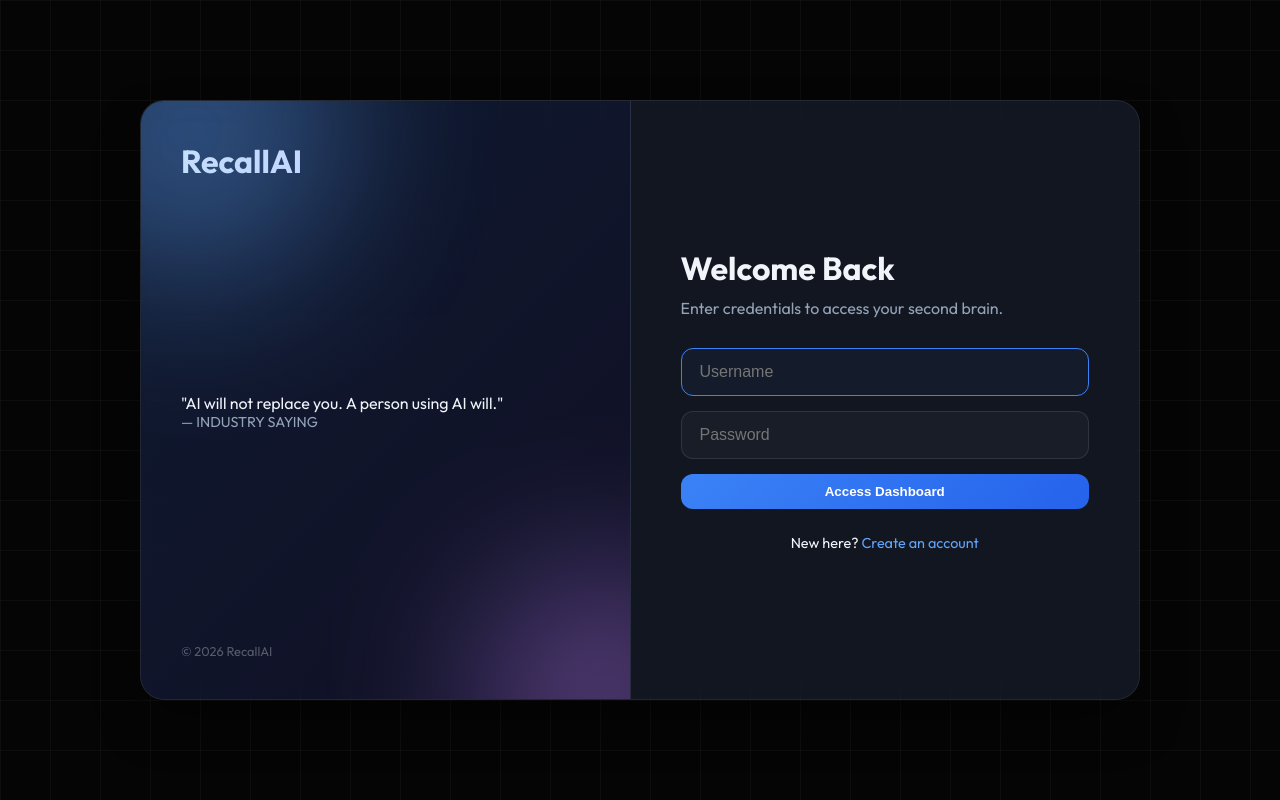
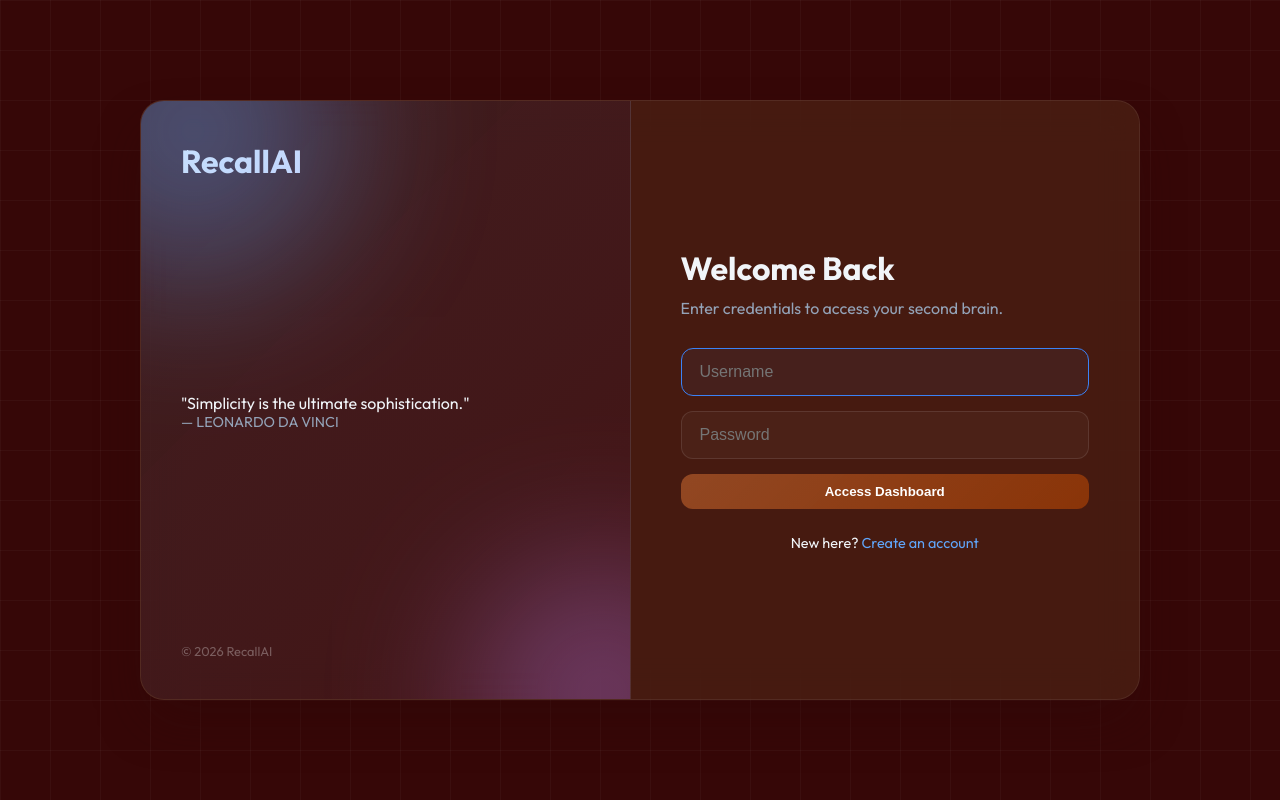
Before and after one commit to Abdul-Fathaah/Recall-AI, a Django app: page /login/ in a window 1280 px wide. Run offline with Django 4.2, Linux system fonts and the light colour scheme.

Commit message:
feat: add login page with new global styles and dynamic quotes.

```diff
--- a/rag_core_app/templates/login.html
+++ b/rag_core_app/templates/login.html
@@ -22,10 +22,12 @@
             </a>
 
             <div style="z-index: 1;">
-                <div class="quote-text">"AI will not replace you. A person using AI will."</div>
-                <div style="color: var(--text-muted); text-transform: uppercase; font-size: 0.9rem;">— Industry Saying
+                <div id="quote-text" class="quote-text">"AI will not replace you. A person using AI will."</div>
+                <div id="quote-author" style="color: var(--text-muted); text-transform: uppercase; font-size: 0.9rem;">—
+                    Industry Saying
                 </div>
             </div>
+            <script src="{% static 'js/auth_quotes.js' %}?v=1.0"></script>
 
             <div style="color: rgba(255,255,255,0.3); font-size: 0.8rem; z-index: 1;">&copy; 2026 RecallAI</div>
         </div>
--- a/static/css/style.css
+++ b/static/css/style.css
@@ -3,30 +3,30 @@
    ========================================= */
 :root {
     /* --- DARK THEME (DEFAULT) --- */
-    --bg-main: #050505;
-    --bg-glass: rgba(15, 23, 42, 0.6);
+    --bg-main: #360707;
+    --bg-glass: rgba(71, 28, 11, 0.6);
     --bg-glass-light: rgba(255, 255, 255, 0.03);
     --border-glass: rgba(255, 255, 255, 0.1);
     --text-main: #f1f5f9;
     --text-muted: #94a3b8;
-    --primary-gradient: linear-gradient(135deg, #3b82f6, #2563eb);
+    --primary-gradient: linear-gradient(135deg, #f6833b6e, #8a3408);
     --text-gradient: linear-gradient(135deg, #fff 0%, #a5b4fc 100%);
     --grid-line: rgba(255, 255, 255, 0.03);
     --card-bg: rgba(255, 255, 255, 0.02);
     --nav-btn-bg: rgba(255, 255, 255, 0.08);
     --blob-opacity: 0.4;
-    --shadow-card: 0 25px 50px -12px rgba(0, 0, 0, 0.5);
+    --shadow-card: 0 25px 50px -12px rgba(45, 7, 7, 0.5);
     --blur-strength: 20px;
 }
 
 [data-theme="light"] {
-    --bg-main: #ffffff;
-    --bg-glass: rgba(255, 255, 255, 0.85);
+    --bg-main: #f6833b;
+    --bg-glass: rgba(202, 132, 78, 0.85);
     --bg-glass-light: rgba(0, 0, 0, 0.05);
     --border-glass: rgba(0, 0, 0, 0.1);
     --text-main: #0f172a;
     --text-muted: #475569;
-    --text-gradient: linear-gradient(135deg, #2563eb 0%, #1e40af 100%);
+    --text-gradient: linear-gradient(135deg, #fdfcfa 0%, #f7f6f5 100%);
     --grid-line: rgba(0, 0, 0, 0.05);
     --card-bg: rgba(0, 0, 0, 0.03);
     --nav-btn-bg: rgba(0, 0, 0, 0.05);
--- /dev/null
+++ b/static/js/auth_quotes.js
@@ -0,0 +1,49 @@
+document.addEventListener('DOMContentLoaded', function () {
+    const quotes = [
+        {
+            text: "AI will not replace you. A person using AI will.",
+            author: "Industry Saying"
+        },
+        {
+            text: "The best way to predict the future is to invent it.",
+            author: "Alan Kay"
+        },
+        {
+            text: "Technology is best when it brings people together.",
+            author: "Matt Mullenweg"
+        },
+        {
+            text: "It's not a faith in technology. It's faith in people.",
+            author: "Steve Jobs"
+        },
+        {
+            text: "The science of today is the technology of tomorrow.",
+            author: "Edward Teller"
+        },
+        {
+            text: "First, solve the problem. Then, write the code.",
+            author: "John Johnson"
+        },
+        {
+            text: "Innovation distinguishes between a leader and a follower.",
+            author: "Steve Jobs"
+        },
+        {
+            text: "Simplicity is the ultimate sophistication.",
+            author: "Leonardo da Vinci"
+        }
+    ];
+
+    const quoteTextElement = document.getElementById('quote-text');
+    const quoteAuthorElement = document.getElementById('quote-author');
+
+    if (quoteTextElement && quoteAuthorElement) {
+        // Select a random quote
+        const randomIndex = Math.floor(Math.random() * quotes.length);
+        const randomQuote = quotes[randomIndex];
+
+        // Apply the quote with a fade-in effect (if desired, or just text replacement)
+        quoteTextElement.textContent = `"${randomQuote.text}"`;
+        quoteAuthorElement.textContent = `— ${randomQuote.author}`;
+    }
+});
```
